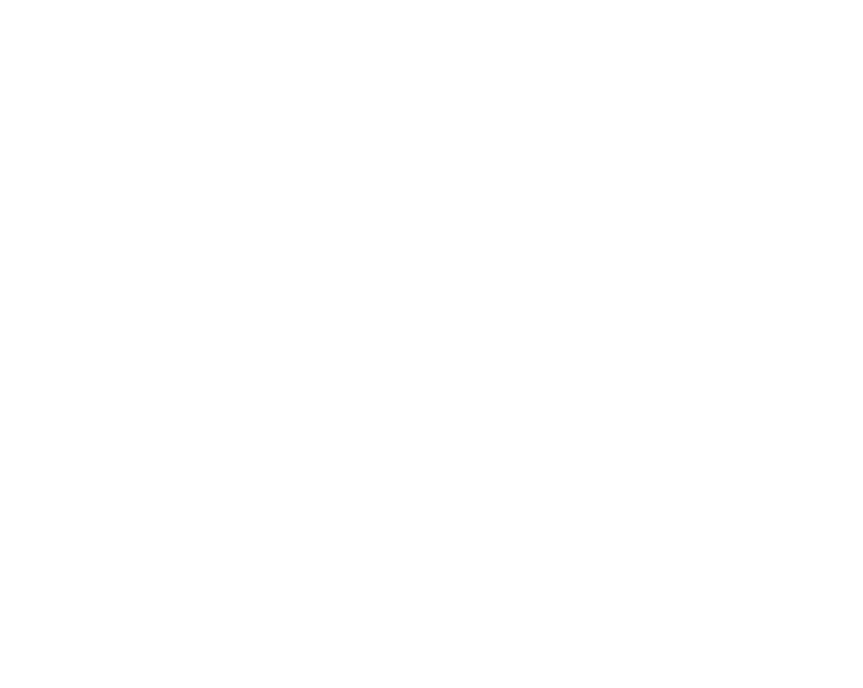
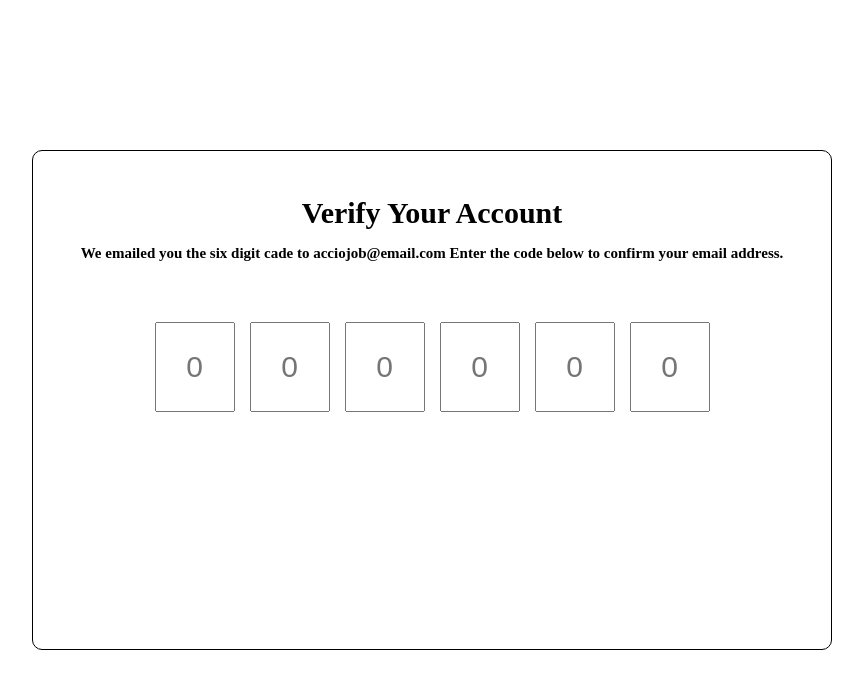
Before and after one commit to acciojob/OTP-akshaypatra00, a website: page main.html in a window 1280 px wide. Shown: the whole page, without its empty margins (208-1071 px from the left). Drawn offline with Linux system fonts and the light colour scheme.

Commit message:
created a submission

```diff
--- a/main.html
+++ b/main.html
@@ -10,6 +10,23 @@
 	<!-- the entire body must be written by student -->
     <script type="text/javascript" src="./script.js">
 </script>
+	 <section id="con">
+
+        <div id="text">
+            <h1 id="verification_heading">Verify Your Account</h1>
+            <h3 id="verification_subtext">We emailed you the six digit cade to acciojob@email.com Enter the code below to confirm your email address.</h3>
+        </div>
+        <div id="code-container">
+            <input type="text" placeholder="0" class="code">
+              <input type="text" placeholder="0" class="code">
+               <input type="text" placeholder="0" class="code">
+                <input type="text" placeholder="0" class="code">
+                 <input type="text" placeholder="0" class="code">
+                  <input type="text" placeholder="0" class="code" maxlength="1">
+
+        </div>
+
+    </section>
 
 </body>
 
--- a/script.js
+++ b/script.js
@@ -1 +1,13 @@
 //your JS code here. If required.
+ const inputs = document.querySelectorAll('.code');
+        inputs.forEach((code)=>{
+
+       code.addEventListener("keyup" , function(e){
+        if(e.key === "Backspace" && code.previousElementSibling){
+            code.previousElementSibling.focus()
+        }else if(code.nextElementSibling){
+            code.nextElementSibling.focus();
+        }
+
+       });
+       });
--- a/styles.css
+++ b/styles.css
@@ -1 +1,51 @@
 /*  your css code here. If applicable */
+ *{
+        margin: 0;
+        padding: 0;
+        box-sizing: border-box;
+    }
+    body{
+        background-color: white;
+        height: 100vh;
+        display: flex;
+        justify-content: center;
+        align-items: center;
+    }
+    #con{
+        height: 500px;
+        width: 800px;
+        background-color: transparent;
+        border-radius: 10px;
+        border: 1px solid black;
+    }
+    #text{
+        display: flex;
+        flex-direction: column;
+        justify-content: center;
+        align-items: center;
+        padding: 30px;
+        white-space: nowrap;
+    }
+    #text h1{
+        font-size: 30px;
+        font-weight: 10px;
+        padding: 15px;
+    }
+    #text h3{
+       font-size: 15px;
+    }
+    #code-container{
+        display: flex;
+        align-items: center;
+        justify-content: center;
+        /* object-fit: fill; */
+        padding-top: 30px;
+        gap: 15px;
+    }
+    .code{
+       height: 90px;
+       width: 80px;
+       text-align: center;
+       font-size: 30px;
+       /* padding-left: 3px; */
+    }
```
